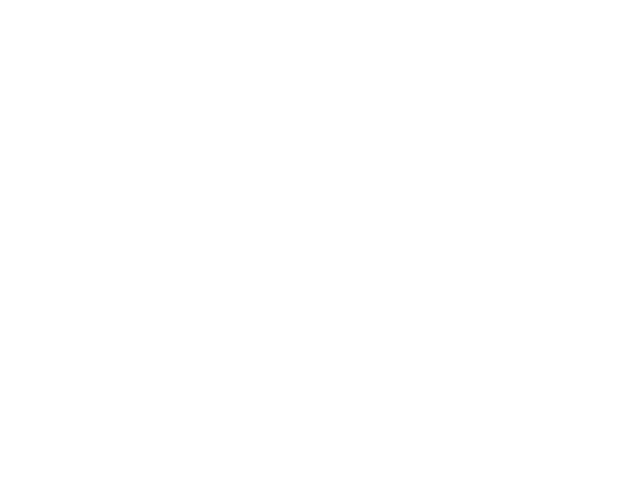
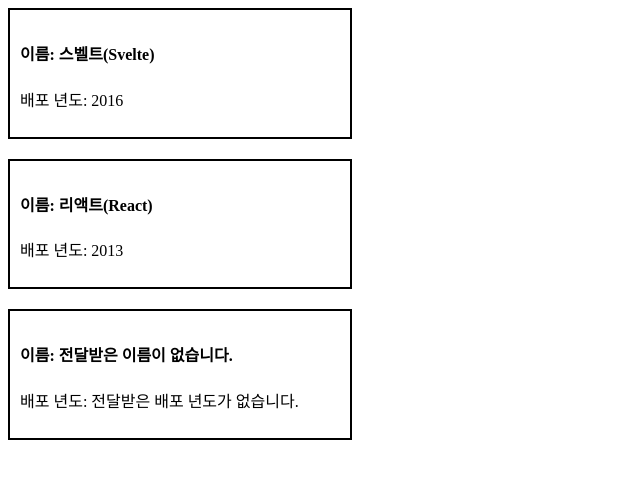
Before and after one commit to bbangwon/svelte_study, a Svelte app: page / in a window 1280 px wide. Shown: the top 478 px of the page, without its empty margins (0-640 px from the left). Built offline with nearby package versions, Linux system fonts and the light colour scheme.

Commit message:
19. 스벨트 특별요소 - 03

```diff
--- a/index.html
+++ b/index.html
@@ -2,9 +2,9 @@
 <html lang="en">
   <head>
     <meta charset="UTF-8" />
-    <link rel="icon" type="image/svg+xml" href="/favicon.svg" />
+    <!-- <link rel="icon" type="image/svg+xml" href="/favicon.svg" /> -->
     <meta name="viewport" content="width=device-width, initial-scale=1.0" />
-    <title>myapp</title>
+    <!-- <title>myapp</title> -->
   </head>
   <body>
     <div id="app"></div>
--- /dev/null
+++ b/public/dark-theme.css
@@ -0,0 +1,4 @@
+body {
+  background-color: #333;
+  color: #fff;
+}
--- /dev/null
+++ b/src/19/Child03.svelte
@@ -0,0 +1,19 @@
+<div class="box">
+  <h4>
+    이름:
+    <slot name="name">전달받은 이름이 없습니다.</slot>
+  </h4>
+  <p>
+    배포 년도:
+    <slot name="release">전달받은 배포 년도가 없습니다.</slot>
+  </p>
+</div>
+
+<style>
+  .box {
+    width: 320px;
+    padding: 10px;
+    border: 2px solid black;
+    margin-bottom: 20px;
+  }
+</style>
--- /dev/null
+++ b/src/19/SlotParent03.svelte
@@ -0,0 +1,15 @@
+<script>
+  import Child03 from "./Child03.svelte";
+</script>
+
+<Child03>
+  <svelte:fragment slot="name">스벨트(Svelte)</svelte:fragment>
+  <svelte:fragment slot="release">2016</svelte:fragment>
+</Child03>
+
+<Child03>
+  <svelte:fragment slot="name">리액트(React)</svelte:fragment>
+  <svelte:fragment slot="release">2013</svelte:fragment>
+</Child03>
+
+<Child03></Child03>
--- a/src/App.svelte
+++ b/src/App.svelte
@@ -1,5 +1,5 @@
 <script>
-  import Comp from "./19/Body.svelte";
+  import Comp from "./19/SlotParent03.svelte";
 </script>
 
 <Comp />
```
Also changed, not shown: src/19/Head.svelte (added, +7 -0 lines), src/19/Heart.svelte (added, +16 -0 lines), src/19/Options01.svelte (added, +26 -0 lines).
